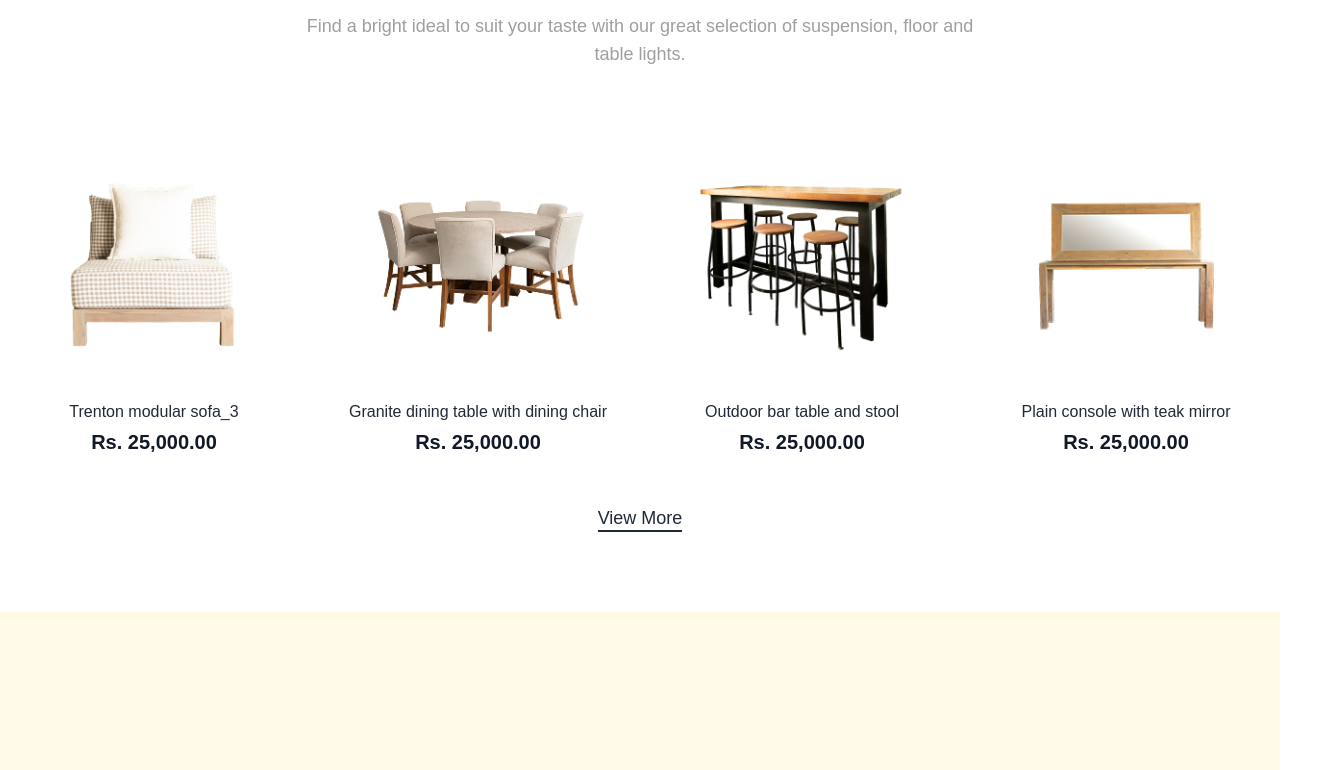
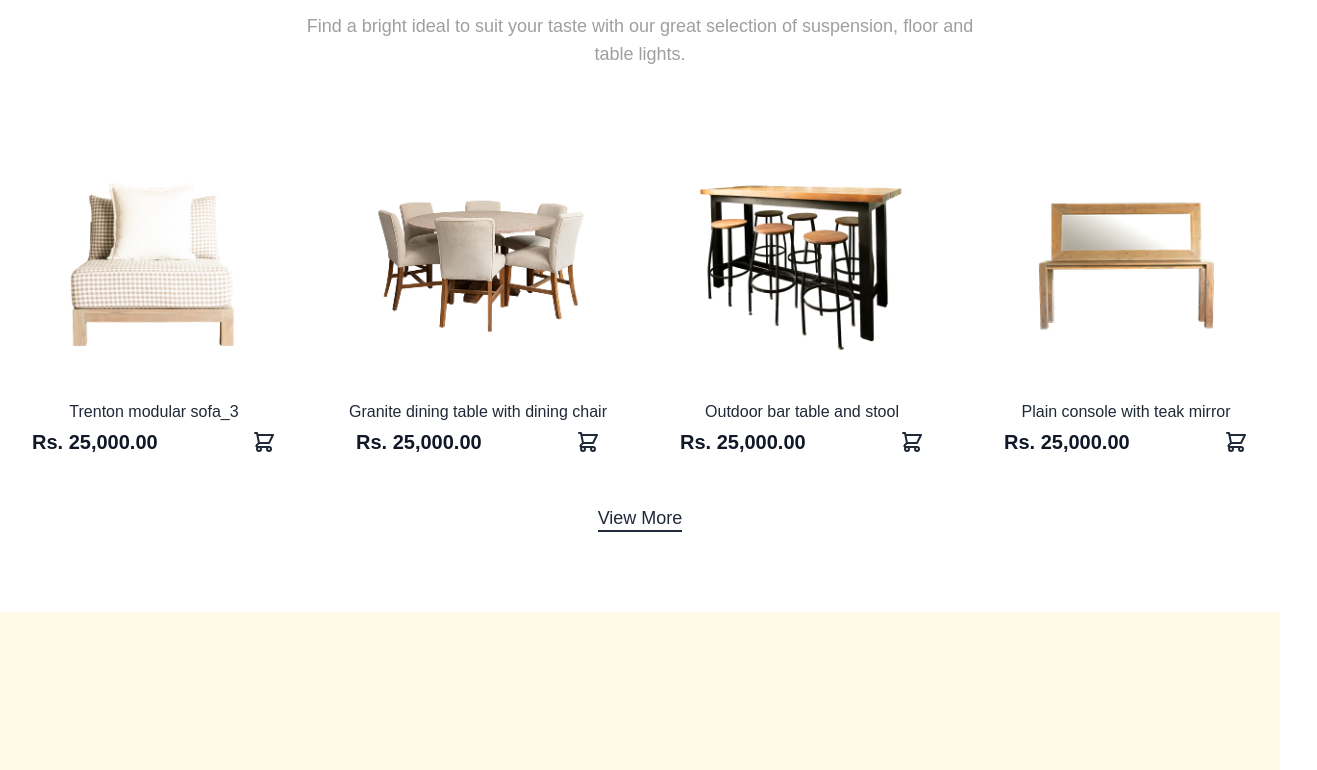
Before and after one commit to codewith-adnan/e-commerce, a React (Create React App) app: page / in a window 1280 px wide. Shown: the part 1404-2174 px from the top of the page, 1317 px wide, since content can reach past the window. Built offline with nearby package versions, Linux system fonts and the light colour scheme.

Commit message:
Update Home Top Picks, Footer Newsletter, and Header Search responsiveness

```diff
--- a/src/Pages/Home.tsx
+++ b/src/Pages/Home.tsx
@@ -1,5 +1,6 @@
 import React from 'react';
 import { useNavigate, Link } from 'react-router-dom';
+import { useCart } from '../context/CartContext';
 
 import sideTable1 from '../assets/images/sidetable.png';
 import sofa1 from '../assets/images/Mask-group.png';
@@ -16,6 +17,7 @@ import instagramBg from '../assets/images/Rectangle17.png';
 
 const Home: React.FC = () => {
   const navigate = useNavigate();
+  const { addToCart } = useCart();
 
   const handleOrderClick = () => {
     navigate('/pages/singleproduct');
@@ -92,26 +94,39 @@ const Home: React.FC = () => {
           </p>
 
           <div className="grid grid-cols-1 sm:grid-cols-2 lg:grid-cols-4 gap-8 md:gap-12">
-            <div className="flex flex-col items-center text-center">
-              <img src={trentonSofa} alt="Trenton modular sofa_3" className="w-full h-58 object-contain mb-2" />
-              <h3 className="text-m font-medium text-gray-800 mb-1">Trenton modular sofa_3</h3>
-              <p className="text-xl font-bold text-gray-900">Rs. 25,000.00</p>
-            </div>
-            <div className="flex flex-col items-center text-center">
-              <img src={diningTable} alt="Granite dining table with dining chair" className="w-full h-58 object-contain mb-2" />
-              <h3 className="text-m font-medium text-gray-800 mb-1">Granite dining table with dining chair</h3>
-              <p className="text-xl font-bold text-gray-900">Rs. 25,000.00</p>
-            </div>
-            <div className="flex flex-col items-center text-center">
-              <img src={barStool} alt="Outdoor bar table and stool" className="w-full h-58 object-contain mb-2" />
-              <h3 className="text-m font-medium text-gray-800 mb-1">Outdoor bar table and stool</h3>
-              <p className="text-xl font-bold text-gray-900">Rs. 25,000.00</p>
-            </div>
-            <div className="flex flex-col items-center text-center">
-              <img src={consoleMirror} alt="Plain console with teak mirror" className="w-full h-58 object-contain mb-2" />
-              <h3 className="text-m font-medium text-gray-800 mb-1">Plain console with teak mirror</h3>
-              <p className="text-xl font-bold text-gray-900">Rs. 25,000.00</p>
-            </div>
+            {[
+              { id: 'tp1', name: 'Trenton modular sofa_3', price: 'Rs. 25,000.00', image: trentonSofa },
+              { id: 'tp2', name: 'Granite dining table with dining chair', price: 'Rs. 25,000.00', image: diningTable },
+              { id: 'tp3', name: 'Outdoor bar table and stool', price: 'Rs. 25,000.00', image: barStool },
+              { id: 'tp4', name: 'Plain console with teak mirror', price: 'Rs. 25,000.00', image: consoleMirror },
+            ].map((item) => (
+              <div key={item.id} className="flex flex-col items-center text-center group">
+                <img src={item.image} alt={item.name} className="w-full h-58 object-contain mb-2 transition-transform duration-300 group-hover:scale-105" />
+                <h3 className="text-m font-medium text-gray-800 mb-1">{item.name}</h3>
+                <div className="flex justify-between items-center w-full px-4">
+                  <p className="text-xl font-bold text-gray-900">{item.price}</p>
+                  <button
+                    onClick={() => {
+                      const numericPrice = parseFloat(item.price.replace(/[^0-9.]/g, ''));
+                      addToCart({
+                        id: item.id,
+                        name: item.name,
+                        price: numericPrice,
+                        image: item.image,
+                        quantity: 1,
+                      });
+                      alert('Item added to cart!');
+                    }}
+                    className="text-gray-800 hover:text-orange-500 transition-colors duration-200 focus:outline-none"
+                    title="Add to Cart"
+                  >
+                    <svg xmlns="http://www.w3.org/2000/svg" className="h-6 w-6" fill="none" viewBox="0 0 24 24" stroke="currentColor">
+                      <path strokeLinecap="round" strokeLinejoin="round" strokeWidth={2} d="M3 3h2l.4 2M7 13h10l4-8H5.4M7 13L5.4 5M7 13l-2.293 2.293c-.63.63-.184 1.707.707 1.707H17m0 0a2 2 0 100 4 2 2 0 000-4zm-8 2a2 2 0 11-4 0 2 2 0 014 0z" />
+                    </svg>
+                  </button>
+                </div>
+              </div>
+            ))}
           </div>
 
           <div className="mt-12">
--- a/src/components/Footer.tsx
+++ b/src/components/Footer.tsx
@@ -34,15 +34,15 @@ const Footer = () => {
         </div>
 
         {/* Newsletter Section */}
-        <div>
+        <div className="w-full max-w-sm">
           <h4 className="font-semibold text-[#9F9F9F] mb-4">Newsletter</h4>
-          <div className="flex">
+          <div className="flex w-full">
             <input
               type="email"
               placeholder="Enter Your Email Address"
-              className="p-2 border-b border-gray-400 focus:outline-none focus:border-gray-900 flex-grow"
+              className="p-2 border-b border-gray-400 focus:outline-none focus:border-gray-900 flex-grow w-full"
             />
-            <button className="p-2 border-b border-gray-400 font-semibold text-gray-800 hover:text-gray-900 hover:border-gray-900 ml-2">
+            <button className="p-2 border-b border-gray-400 font-semibold text-gray-800 hover:text-gray-900 hover:border-gray-900 ml-2 shrink-0">
               SUBSCRIBE
             </button>
           </div>
--- a/src/components/Header.tsx
+++ b/src/components/Header.tsx
@@ -75,7 +75,7 @@ const Header: React.FC<HeaderProps> = ({ onToggleCart }) => {
                 </svg>
               </button>
             ) : (
-              <form onSubmit={handleSearchSubmit} className="absolute right-0 top-1/2 transform -translate-y-1/2 bg-white border border-gray-300 rounded-full px-3 py-1 flex items-center shadow-md z-50 w-64">
+              <form onSubmit={handleSearchSubmit} className="absolute right-0 top-1/2 transform -translate-y-1/2 bg-white border border-gray-300 rounded-full px-3 py-1 flex items-center shadow-md z-50 w-48 md:w-64">
                 <input
                   type="text"
                   value={searchQuery}
```
